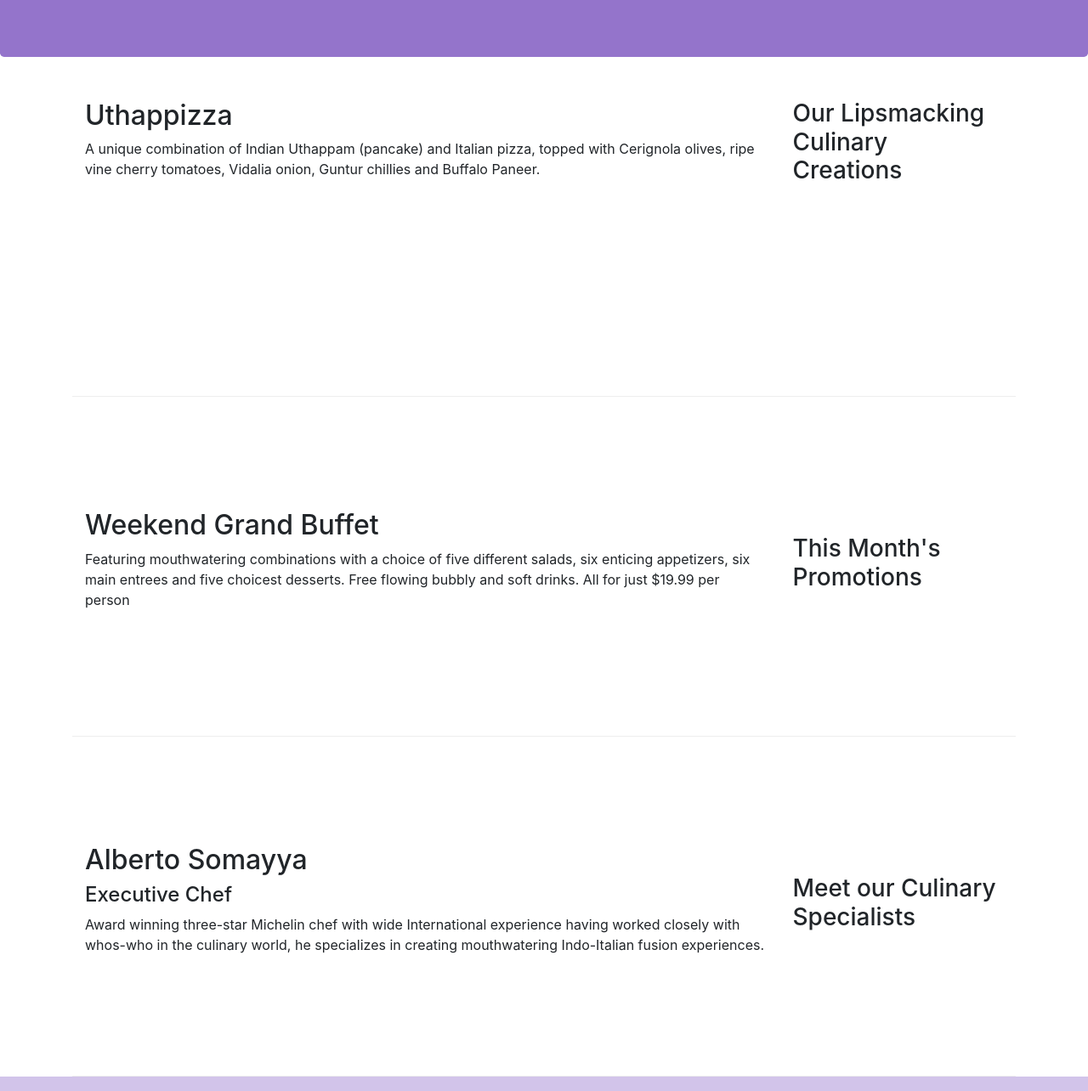
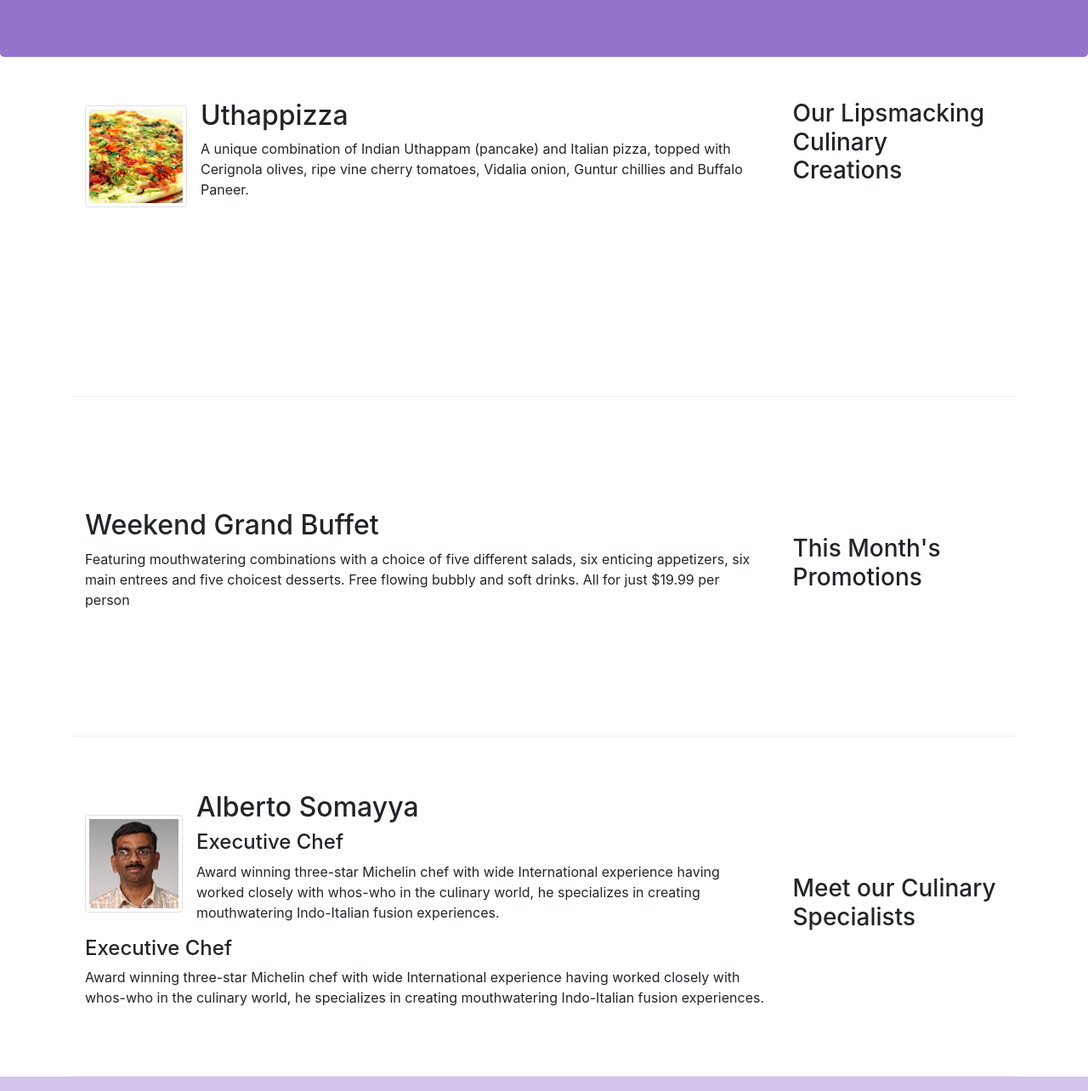
Before and after one commit to jmambrinventre/btp4, a website: page index.html in a window 1280 px wide. Shown: the part 267-1551 px from the top of the page at 85% size. Drawn offline with nearby package versions, Linux system fonts and the light colour scheme.

Commit message:
s2 images and media

```diff
--- a/index.html
+++ b/index.html
@@ -21,7 +21,7 @@
             <button class="navbar-toggler" type="button" data-toggle="collapse" data-target="#Navbar">
                 <span class="navbar-toggler-icon"></span>
             </button>
-            <a class="navbar-brand mr-auto" href="">KEONDAPERRO</a>
+            <a class="navbar-brand mr-auto" href="#"><img src="img/logo.png" height="30" width="41"></a>
             <div class="collapse navbar-collapse" id="Navbar">
                 <ul class="navbar-nav mr-auto">
                     <li class="nav-item active"><a class="nav-link" href="./index.html"><span class="fa fa-home fa-lg"></span> Home</a></li>
@@ -53,8 +53,17 @@
                 <h3>Our Lipsmacking Culinary Creations</h3>
             </div>
             <div class="col col-8 order-sm-first col-md">
-                <h2>Uthappizza</h2>
-                <p>A unique combination of Indian Uthappam (pancake) and Italian pizza, topped with Cerignola olives, ripe vine cherry tomatoes, Vidalia onion, Guntur chillies and Buffalo Paneer.</p>
+                <div class="media">
+                    <img class="d-flex mr-3 img-thumbnail align-self-center"
+                            src="img/uthappizza.png" alt="Uthappizza">
+                    <div class="media-body">
+                        <h2 class="mt-0">Uthappizza</h2>
+                        <p class="d-none d-sm-block">A unique combination of Indian Uthappam (pancake) and
+                            Italian pizza, topped with Cerignola olives, ripe vine
+                            cherry tomatoes, Vidalia onion, Guntur chillies and
+                            Buffalo Paneer.</p>
+                    </div>
+                </div>
             </div>
         </div>
 
@@ -74,7 +83,19 @@
                 <h3>Meet our Culinary Specialists</h3>
             </div>
             <div class="col col-8 order-sm-first col-md">
-                <h2>Alberto Somayya</h2>
+                <div class="media">
+                    <img class="d-flex mr-3 img-thumbnail align-self-center"
+                            src="img/alberto.png" alt="Alberto Somayya">
+                    <div class="media-body">
+                        <h2 class="mt-0">Alberto Somayya</h2>
+                        <h4>Executive Chef</h4>
+                        <p class="d-none d-sm-block">Award winning three-star Michelin chef with wide
+                            International experience having worked closely with
+                            whos-who in the culinary world, he specializes in
+                            creating mouthwatering Indo-Italian fusion experiences.
+                            </p>
+                    </div>
+                </div>
                 <h4>Executive Chef</h4>
                 <p>Award winning three-star Michelin chef with wide International experience having worked closely with whos-who in the culinary world, he specializes in creating mouthwatering Indo-Italian fusion experiences. </p>
             </div>
```
Also changed, not shown: aboutus.html (+3 -2 lines), contactus.html (+3 -2 lines), img/alberto.png (added), img/buffet.png (added), img/logo.png (added), img/uthappizza.png (added), 1 other file.
